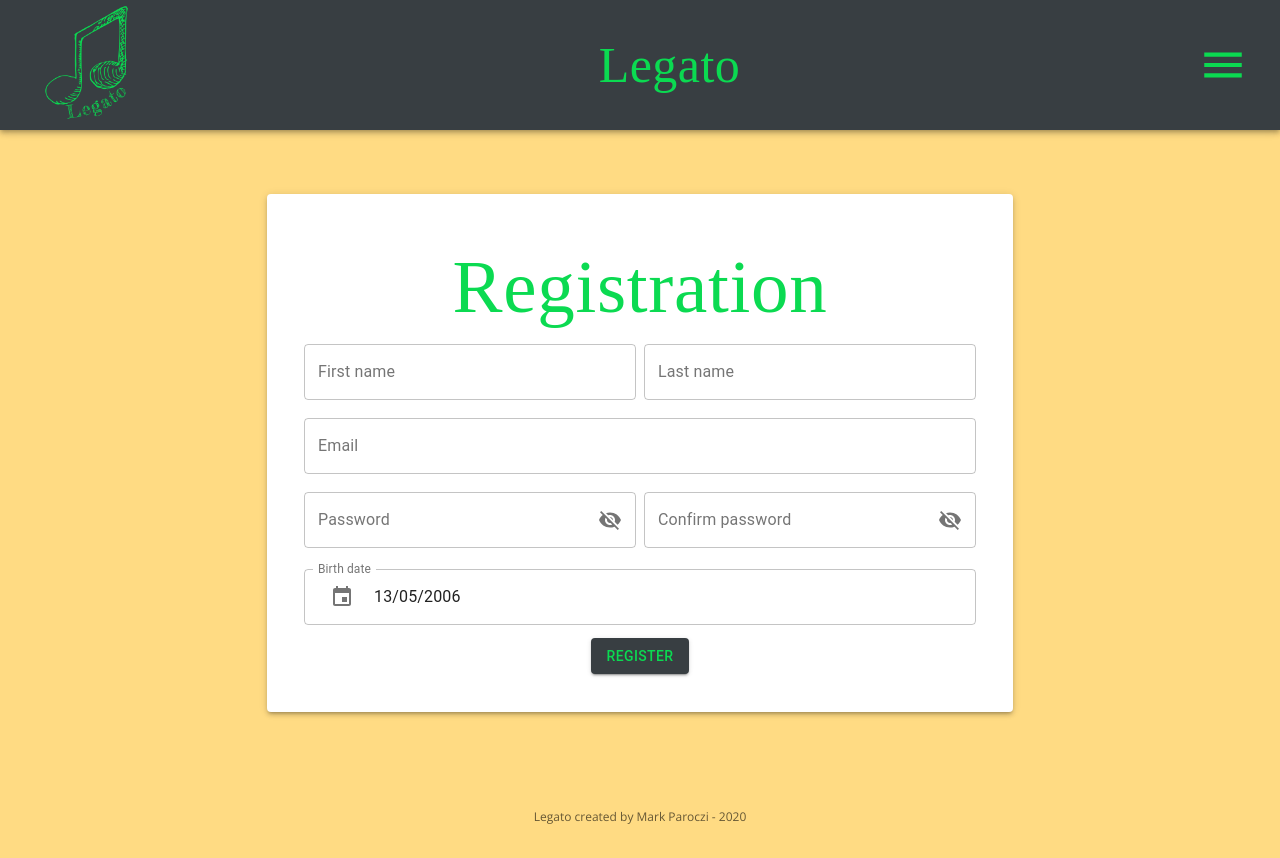
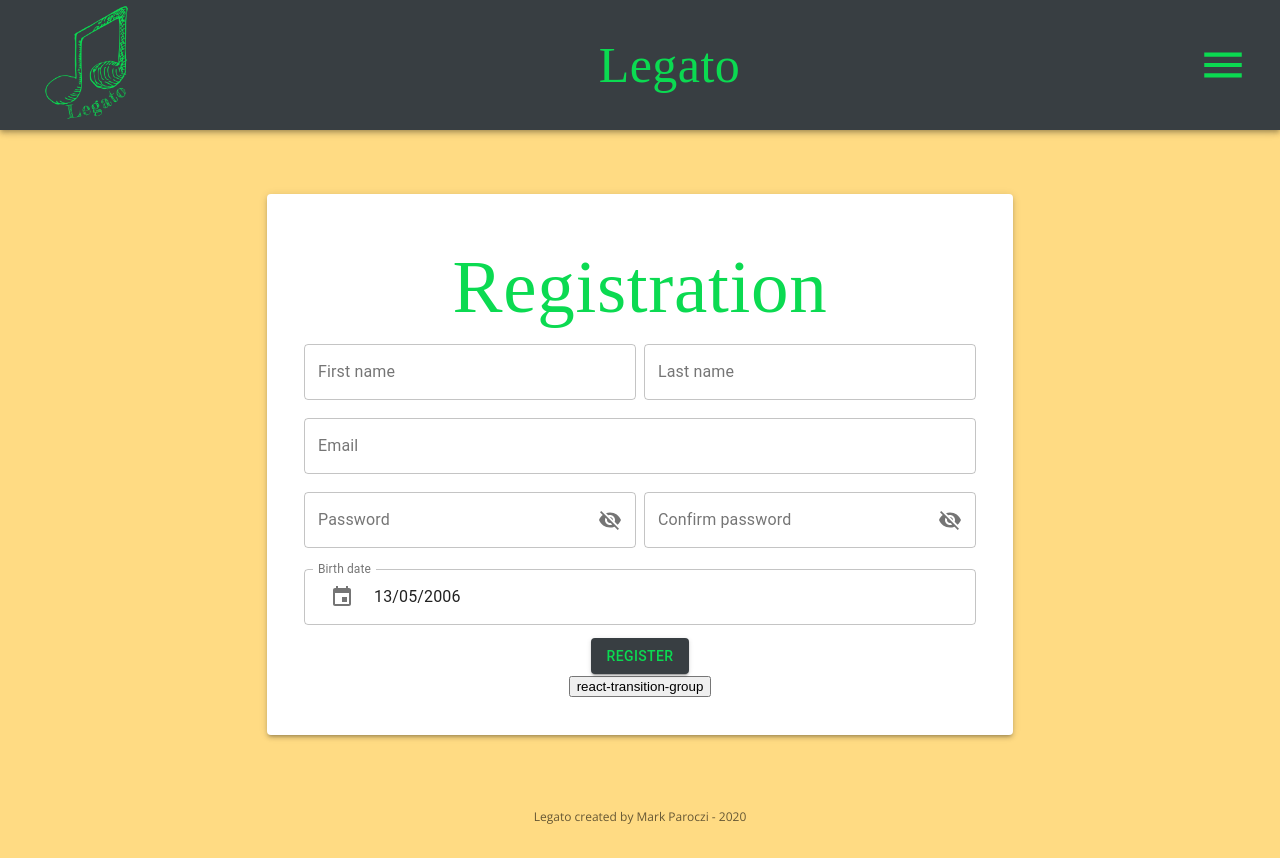
Before and after one commit to MParoczi/GreenHub-Frontend, a React app: page /registration in a window 1280 px wide. Built offline with nearby package versions, Linux system fonts and the light colour scheme; a web font is replaced by a local one; what redux-immutable-state-invariant would draw is missing.

Commit message:
Add RegistrationGuide to Registration component

```diff
--- a/src/components/Registration/Registration.js
+++ b/src/components/Registration/Registration.js
@@ -9,6 +9,7 @@ import {
   validateBirthDate
 } from "./userInputValidation";
 import RegistrationForm from "./RegistrationForm";
+import RegistrationGuide from "./RegistrationGuide";
 
 function Registration() {
   const classes = useStyle();
@@ -73,6 +74,7 @@ function Registration() {
             errors={errors}
             classes={classes}
           />
+          <RegistrationGuide />
         </Paper>
       </Grid>
     </Grid>
```
